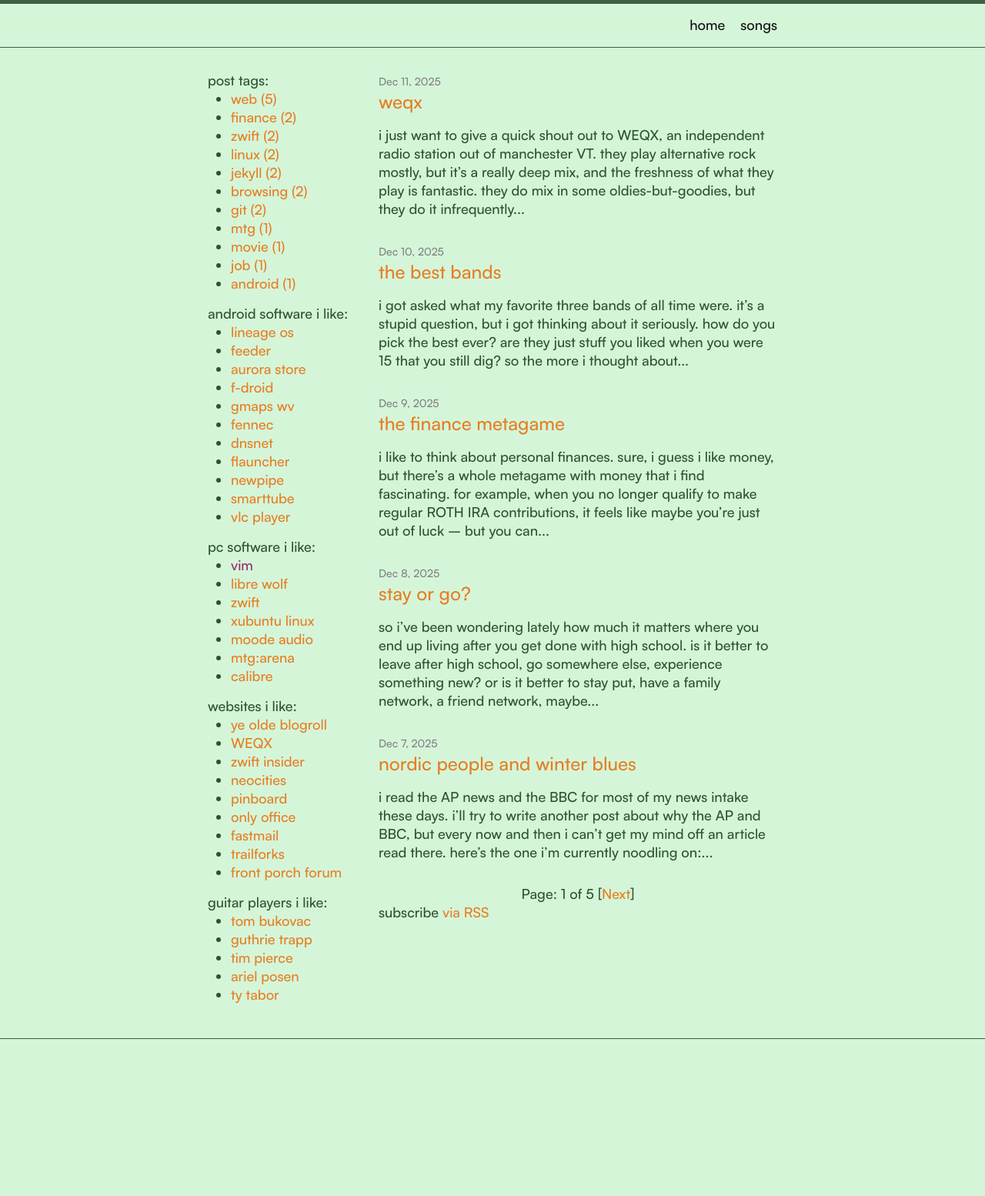
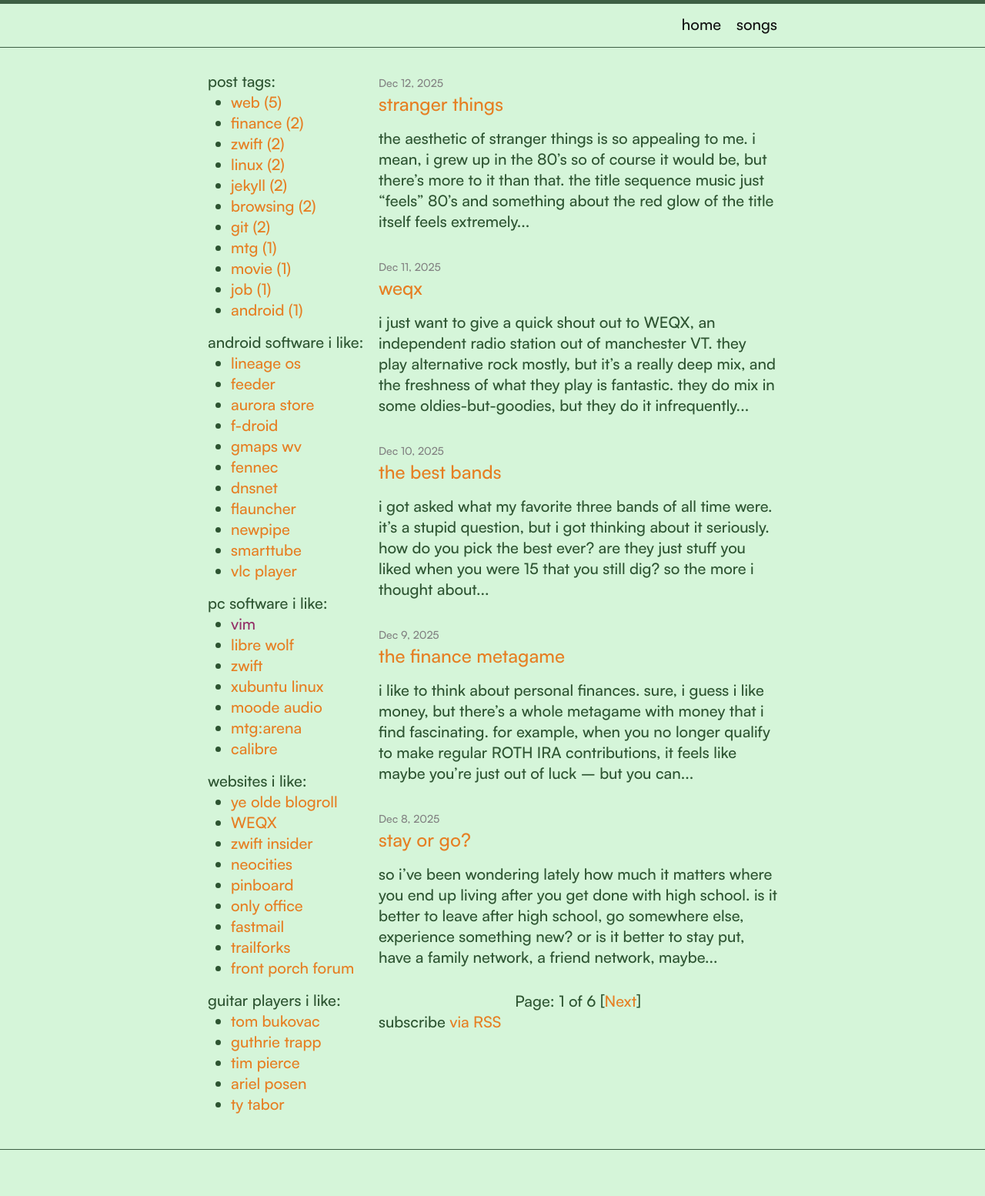
Before and after one commit to lesserraptor/blog, a Jekyll site: the page built from index.html, in a window 1280 px wide. Shown: the whole page at 77% size. Built offline with Jekyll 4.4.1, drawn with Linux system fonts in a browser that asks for light colours; the list of posts is cut into pages by our own code; before the commit the page ends 1410 px from its top, so only the background shows below that.

Commit message:
added new post, upped the font size again

```diff
--- /dev/null
+++ b/_posts/2025-12-12-stranger_things.md
@@ -0,0 +1,15 @@
+---
+layout: post
+title: "stranger things"
+---
+the aesthetic of stranger things is so appealing to me. i mean, i grew up in the 80's so of course it would be, but there's more to it than that.
+
+the title sequence music just "feels" 80's and something about the red glow of the title itself feels extremely 80's. i can't put my finger on what it reminds me of specifically, but i can remember movies and shows all having that same feel.
+
+i also can't shake how the first season's details gave me a particular nostalgia for going to my friends' houses when i was a kid. the texture of the couch in the basement, the dungeons and dragons campaigns, the lack of any meaningful technology (just walkies and radios). the detail they put into the aesthetic is fantastic.
+
+of course, the first season was released in 2016, so in itself, it's already getting kind of old, maybe old enough to generate its own nostalgia. and lots of things have copied this since then, too, so it doesn't feel as fresh as it did back in 2016.
+
+also the seasons have deteriorated some, too; they really nailed it with season 1, and i liked season 2 a lot, too. season 3 had some good stuff in it, especially with the mall. but as many things do, the scope starts getting too big and there's a certain element of jumping the shark that you can't help but fell.
+
+even so, the aesthetic is still appealing. so i'll keep watching it. and i do want to see how they close it out.
--- a/assets/main.css
+++ b/assets/main.css
@@ -24,7 +24,7 @@ body {
   /*
   font: 400 16px/1.5 -apple-system, BlinkMacSystemFont, "Segoe UI", Roboto, Helvetica, Arial, sans-serif, "Apple Color Emoji", "Segoe UI Emoji", "Segoe UI Symbol";
   */
-  font-size: 18px;
+  font-size: 20px;
   font-family: "Satoshi";
   color: #2d5431;
   /*background-color: #fdfdfd;*/
```
